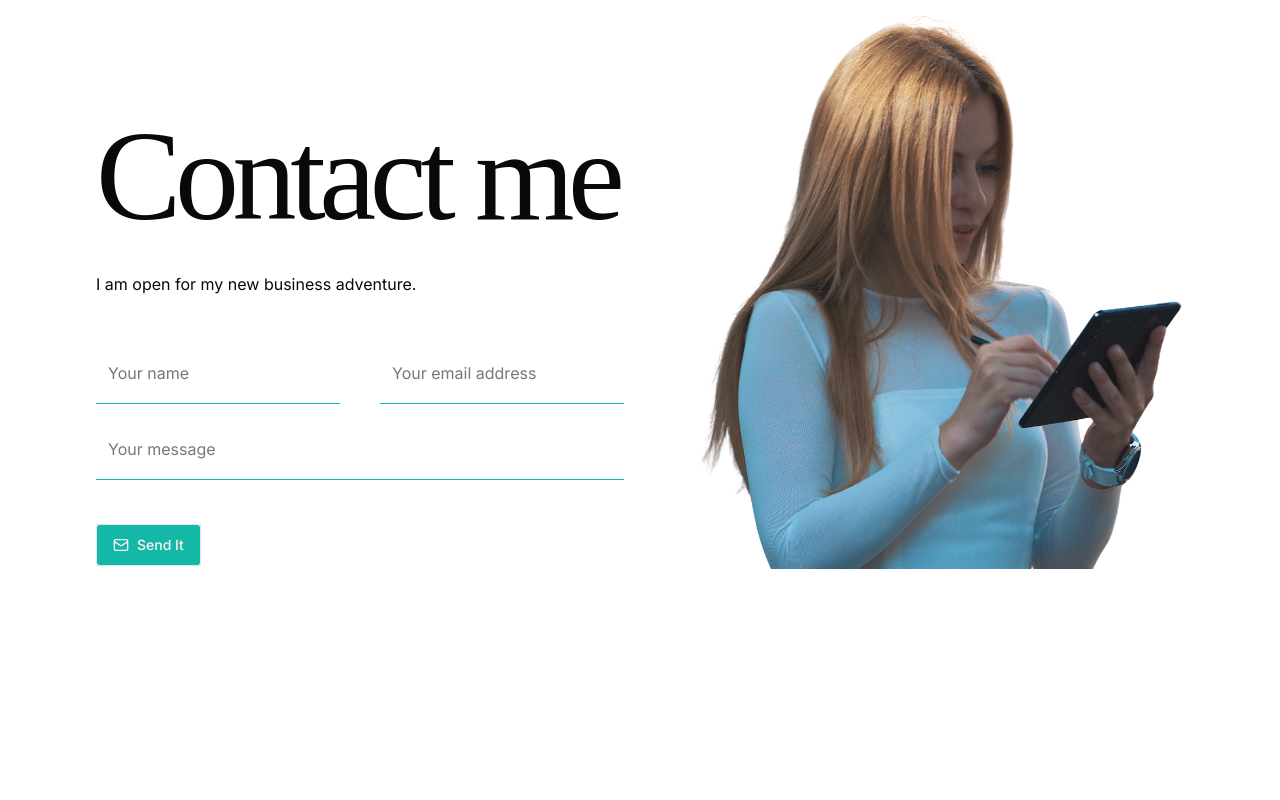
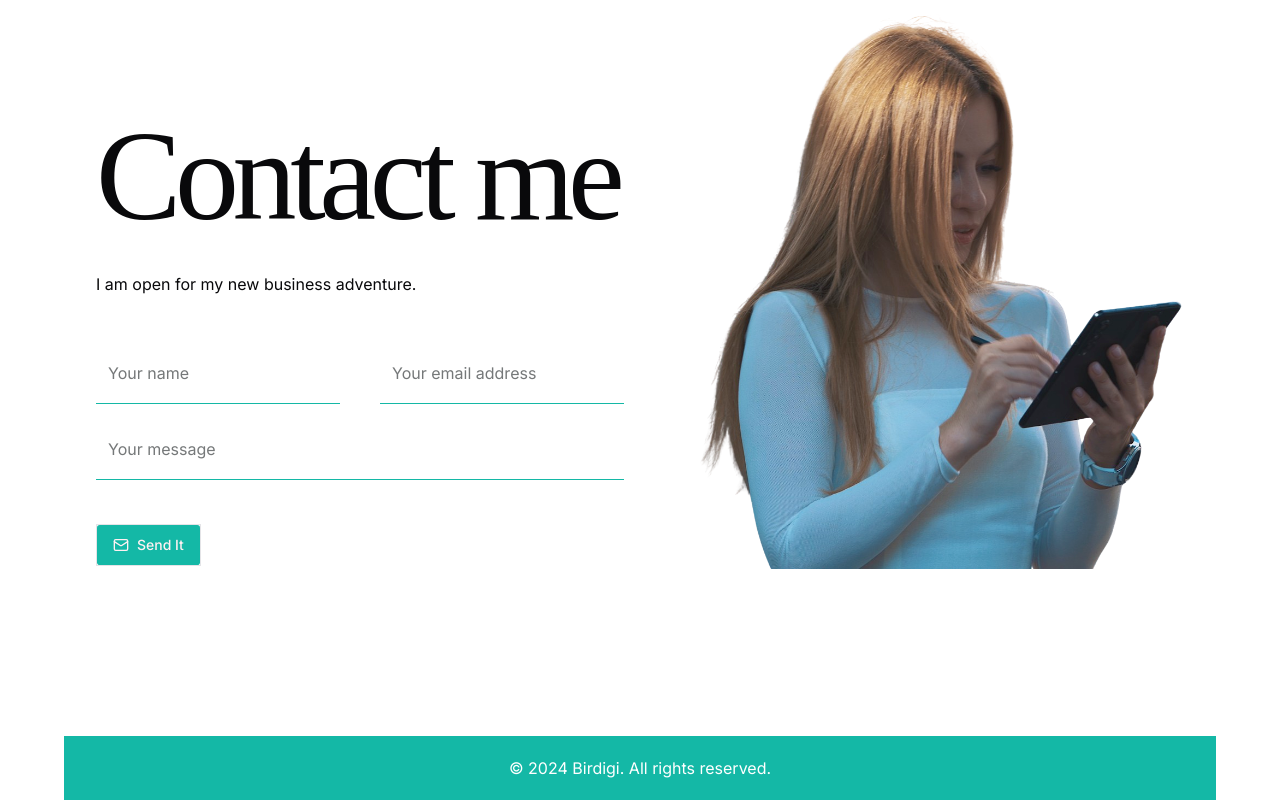
Before and after one commit to webbddev/birdigi, a Next.js app: page /contact in a window 1280 px wide. Shown: the part 203-1003 px from the top of the page. Before the commit the page ends 919 px from the top, so only its background shows below. Built offline with nearby package versions, Linux system fonts and the light colour scheme; no server answers.

Commit message:
footer added

```diff
--- a/app/components/Footer.tsx
+++ b/app/components/Footer.tsx
@@ -6,7 +6,7 @@ export default function Footer() {
   return (
     <div className='w-full bg-primary text-center max-w-6xl mx-auto px-4 py-5 mt-5'>
       <p className='text-white'>
-        &copy; {currentYear} CarnivalCampania. All rights reserved.
+        &copy; {currentYear} Birdigi. All rights reserved.
       </p>
     </div>
   );
--- a/app/layout.tsx
+++ b/app/layout.tsx
@@ -39,7 +39,7 @@ export default function RootLayout({
           <main className='max-w-6xl mx-auto px-4 min-h-screen'>
             {children}
           </main>
-          {/* <Footer /> */}
+          <Footer />
         </ThemeProvider>
       </body>
     </html>
```
Also changed, not shown: app/page.tsx (+1 -15 lines).
